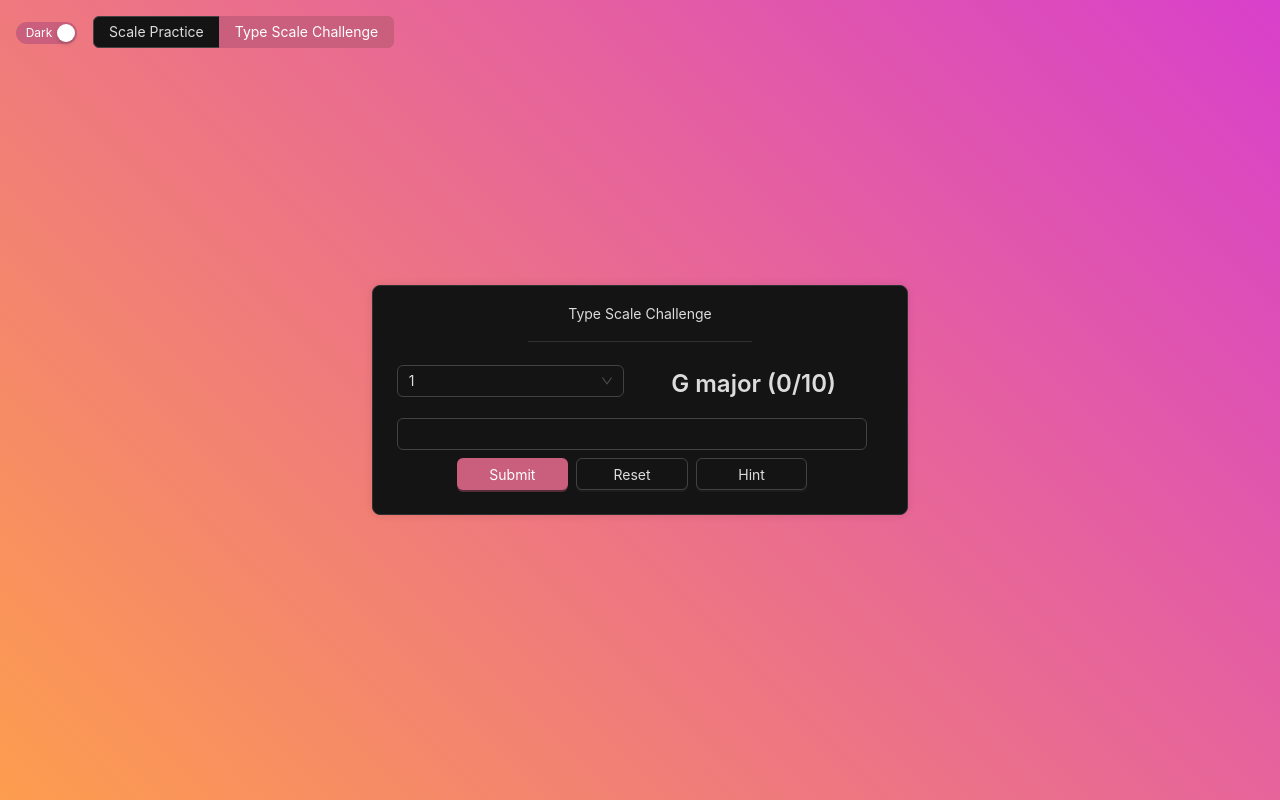
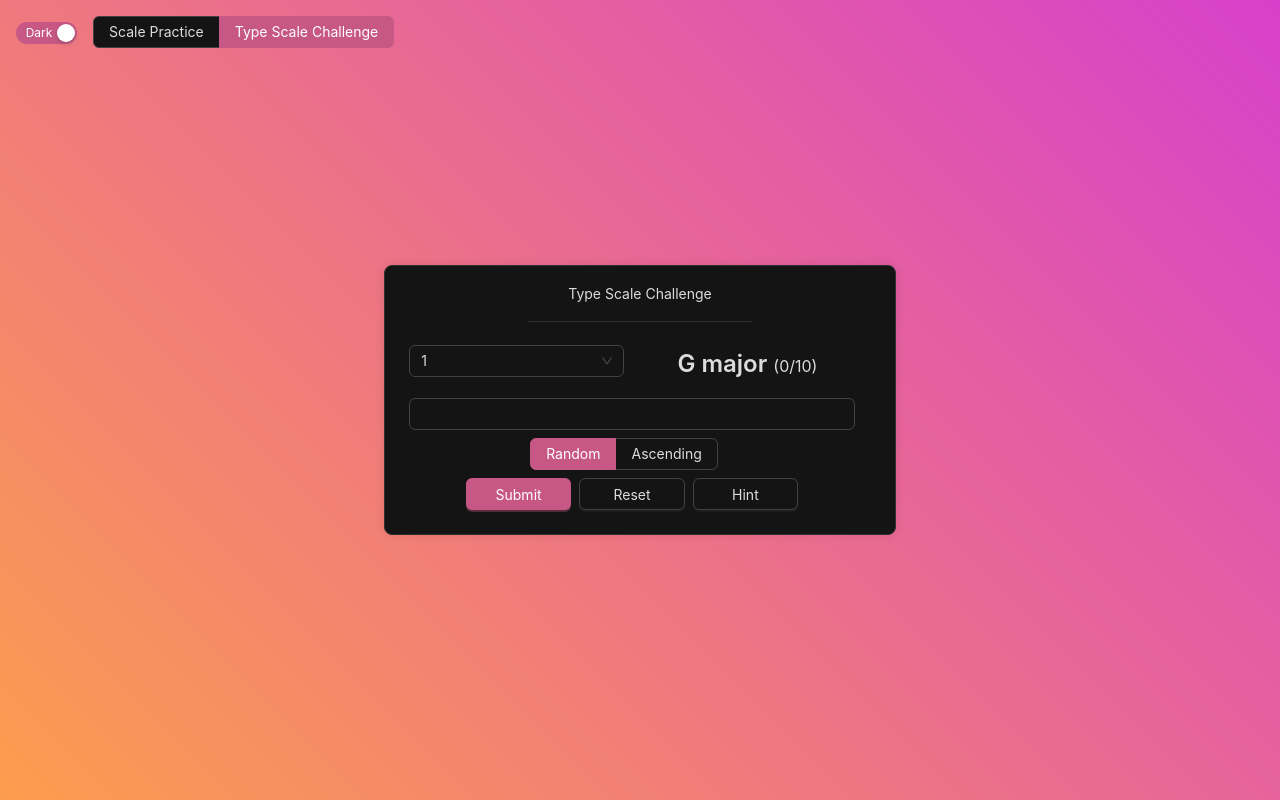
Before and after one commit to flandolf/scale-practice, a React (Vite) app: page / in a window 1280 px wide. Both pictures are taken after a click on the label "Type Scale Challenge". Built offline with nearby package versions, Linux system fonts and the light colour scheme.

Commit message:
Random mode

```diff
--- a/src/App.tsx
+++ b/src/App.tsx
@@ -27,7 +27,7 @@ function App() {
       theme={{
         algorithm: darkMode ? darkAlgorithm : defaultAlgorithm,
         token: {
-          colorPrimary: "#e96c90",
+          colorPrimary: "#e6649a",
         },
       }}
     >
--- a/src/components/TypeScaleChallenge.tsx
+++ b/src/components/TypeScaleChallenge.tsx
@@ -10,7 +10,9 @@ import {
   Select,
   Tooltip,
   Col,
-  Row
+  Row,
+  Checkbox,
+  Radio,
 } from "antd";
 import { detect, get } from "@tonaljs/scale";
 import scalesData from "../lib/amebRequirements.json";
@@ -25,13 +27,18 @@ const TypeScaleChallenge: React.FC = () => {
   const [selectedGrade, setSelectedGrade] = useState<string>("1");
   const currentScales = (scalesData as any)[selectedGrade].scales;
   const currentScaleName = currentScales[currentScaleIndex];
-
+  const [currentMode, setCurrentMode] = useState<string>("random");
   const handleSubmit = () => {
     const detectedScales = detect(userInput.split(" "));
 
     if (detectedScales.includes(currentScaleName)) {
       messageApi.success("Correct!");
-      setCurrentScaleIndex((currentScaleIndex + 1) % currentScales.length);
+      if (currentMode === "random") {
+        const nextScaleIndex = Math.floor(Math.random() * currentScales.length);
+        setCurrentScaleIndex(nextScaleIndex);
+      } else {
+        setCurrentScaleIndex((currentScaleIndex + 1) % currentScales.length);
+      }
       setCorrectAnswers(correctAnswers + 1);
       setUserInput("");
       if (correctAnswers === 9) {
@@ -54,12 +61,12 @@ const TypeScaleChallenge: React.FC = () => {
     const scaleNotes = scale.notes as string[];
     let hint: string[] = [];
     scaleNotes.forEach((e) => {
-        if (e.includes("#")) {
-            hint.push(e);
-        } else {
-            return
-        }
-    })
+      if (e.includes("#")) {
+        hint.push(e);
+      } else {
+        return;
+      }
+    });
 
     messageApi.info(`Hint: ${hint.join(" ")}`);
   };
@@ -73,9 +80,18 @@ const TypeScaleChallenge: React.FC = () => {
   };
   return (
     <Card
-      title={<Button type="text" onClick={() => {
-        messageApi.info("How to play: Enter the notes of the scale, separated by spaces. For example, C D E F G A B.")
-      }}>Type Scale Challenge</Button>}
+      title={
+        <Button
+          type="text"
+          onClick={() => {
+            messageApi.info(
+              "How to play: Enter the notes of the scale, separated by spaces. For example, C D E F G A B."
+            );
+          }}
+        >
+          Type Scale Challenge
+        </Button>
+      }
       style={{
         display: "flex",
         flexDirection: "column",
@@ -102,7 +118,10 @@ const TypeScaleChallenge: React.FC = () => {
           </Col>
           <Col xs={24} sm={12} style={{ textAlign: "center" }}>
             <Typography.Text strong style={{ fontSize: "1.5rem" }}>
-              {currentScaleName} ({correctAnswers}/10)
+              {currentScaleName} {' '}
+            </Typography.Text>
+            <Typography.Text style={{ fontSize: "1rem" }}>
+              ({correctAnswers}/10)
             </Typography.Text>
           </Col>
           <Col xs={24} sm={24}>
@@ -113,6 +132,18 @@ const TypeScaleChallenge: React.FC = () => {
                 onPressEnter={handleSubmit}
                 style={{ width: "100%" }}
               />
+              <Row gutter={[16, 16]} style={{ width: "100%" }} justify="center">
+                <Radio.Group
+                  buttonStyle="solid"
+                  optionType="button"
+                  defaultValue={currentMode}
+                  options={[
+                    { label: "Random", value: "random" },
+                    { label: "Ascending", value: "ascending" },
+                  ]}
+                  onChange={(e) => setCurrentMode(e.target.value)}
+                />
+              </Row>
               <Row gutter={[8, 8]} justify="center">
                 <Col xs={12} sm={6}>
                   <Button type="primary" onClick={handleSubmit} block>
@@ -138,7 +169,6 @@ const TypeScaleChallenge: React.FC = () => {
       </Layout>
     </Card>
   );
-
 };
 
 export default TypeScaleChallenge;
```
